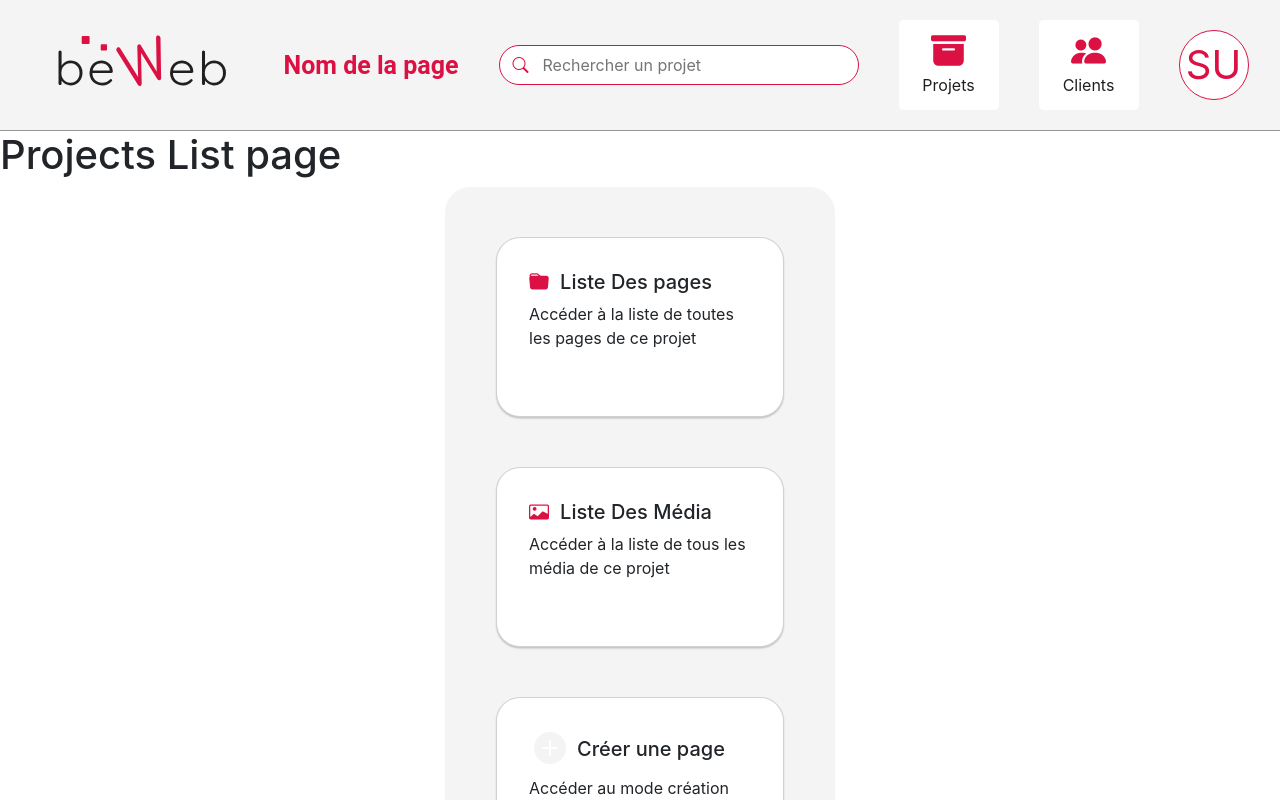
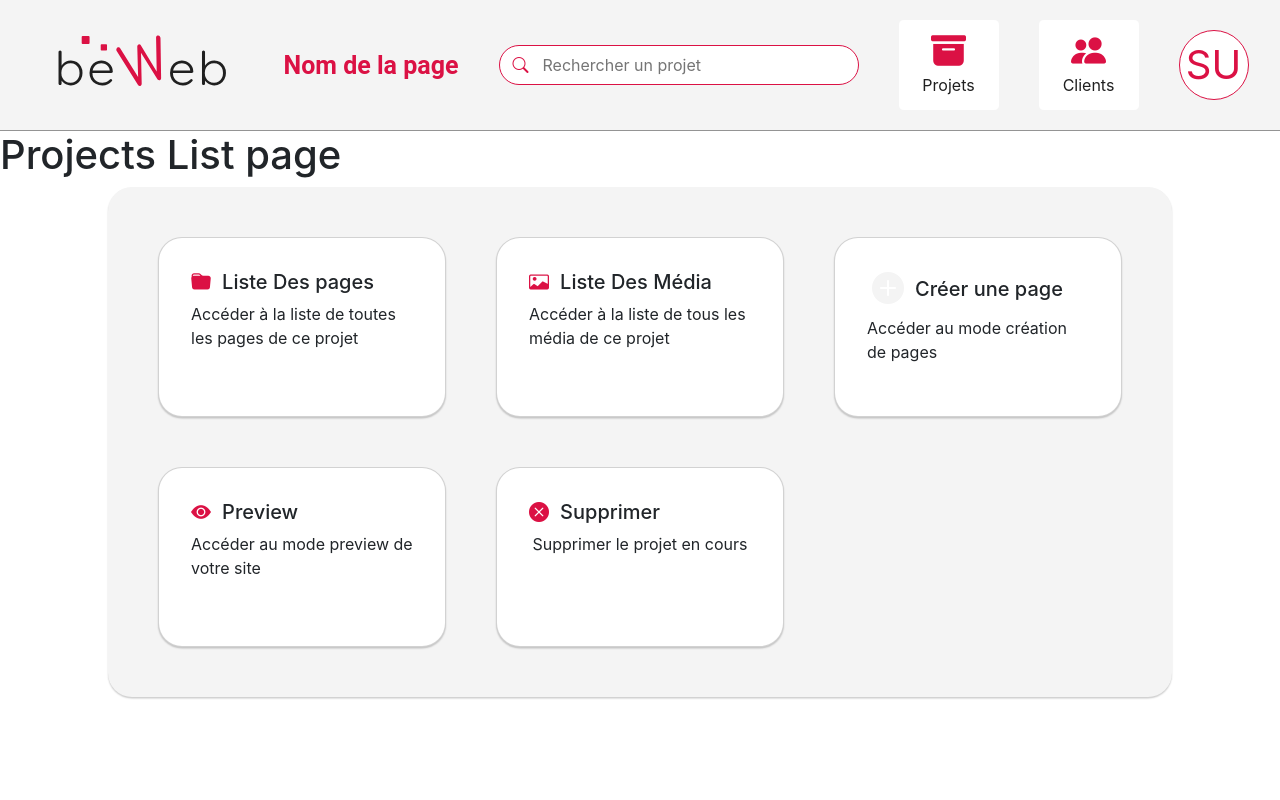
Before and after one commit to jchris3434/cms-front, a React (Create React App) app: page /projectsList in a window 1280 px wide. Shown: the top 800 px of the page. Built offline with nearby package versions, Linux system fonts and the light colour scheme.

Commit message:
Dashboard css corrected

```diff
--- a/src/pages/ProjectsList.js
+++ b/src/pages/ProjectsList.js
@@ -11,7 +11,7 @@ export default function ProjectsList(props) {
     return (
       <div id={props.isDarkMode === true ? 'projectlistdark':''}>
         <h1>Projects List page</h1>
-        <ContainerCustom isDarkMode={props.isDarkMode}>
+        <ContainerCustom displayStyle='dashboard' isDarkMode={props.isDarkMode}>
             <DashBoardCard
               isDarkMode={props.isDarkMode}
               text='Accéder à la liste de toutes les pages de ce projet'
--- a/src/shared/generic/ContainerCustom.css
+++ b/src/shared/generic/ContainerCustom.css
@@ -25,3 +25,8 @@
 .ContainerCustom[isdarkmode=true]{
     background-color: var(--DTBlack) ;
 }
+
+.ContainerCustom[displayStyle=dashboard]{
+    display:grid;
+    grid-template-columns: 1fr 1fr 1fr;
+}
--- a/src/shared/generic/ContainerCustom.js
+++ b/src/shared/generic/ContainerCustom.js
@@ -14,7 +14,7 @@ import './ContainerCustom.css';
 function ContainerCustom(props){
 
     return (
-        <Card className='ContainerCustom' isdarkmode={props.isDarkMode.toString()} >
+        <Card className='ContainerCustom' displayStyle={props.displayStyle} isdarkmode={props.isDarkMode.toString()} >
             {props.children}
         </Card>
     )
```
